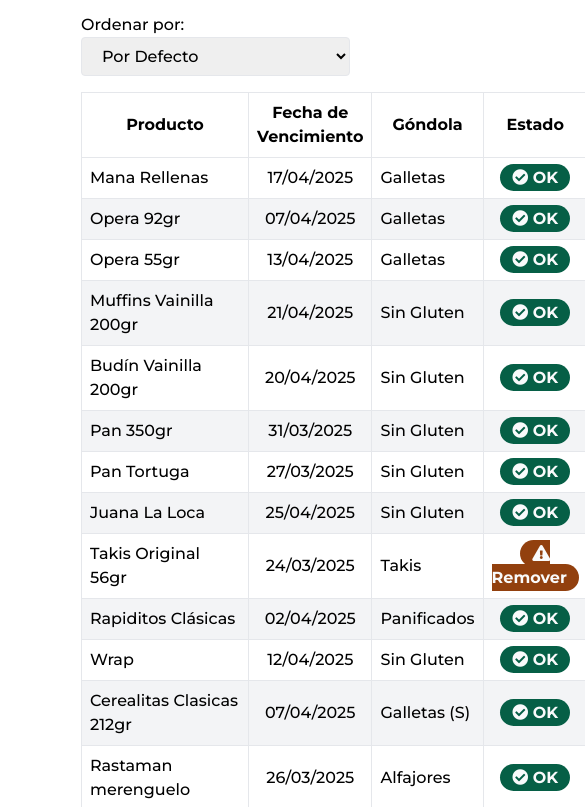
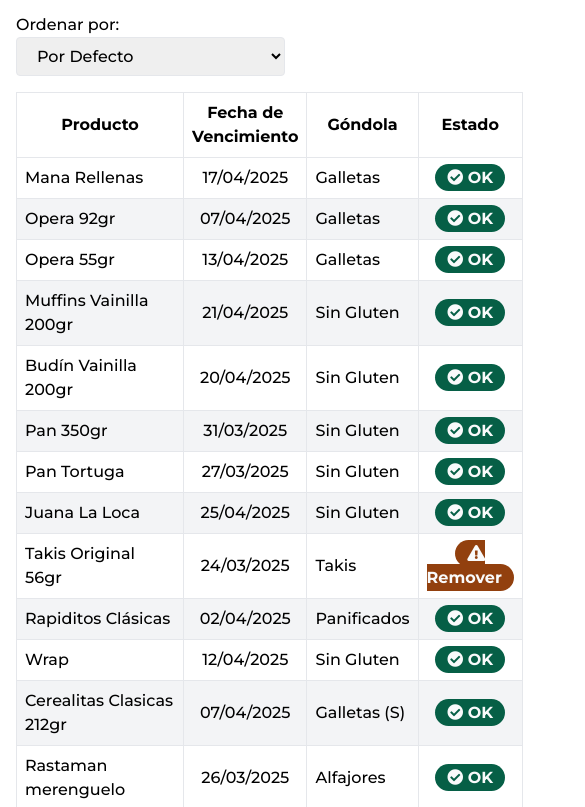
Before and after one commit to MatiasMoreira1/inventario-k36, a plain HTML site: page index.html in a window 390 px wide. Shown: the part 95-902 px from the top of the page, 585 px wide, since content can reach past the window. Drawn offline with nearby package versions, Linux system fonts and the light colour scheme.

Commit message:
Update index.html

```diff
--- a/index.html
+++ b/index.html
@@ -17,7 +17,7 @@
     <link href="https://cdn.jsdelivr.net/npm/tailwindcss@2.0.2/dist/tailwind.min.css" rel="stylesheet">
     <link rel="stylesheet" href="https://cdnjs.cloudflare.com/ajax/libs/font-awesome/5.15.3/css/all.min.css">
 </head>
-<body class="bg-slate-50 flex items-center justify-center font-montserrat">
+<body class="bg-slate-50 flex items-center justify-start md:justify-center font-montserrat">
     <div class="cont w-8/12">
 
         <div class="container mx-auto p-4">
```
